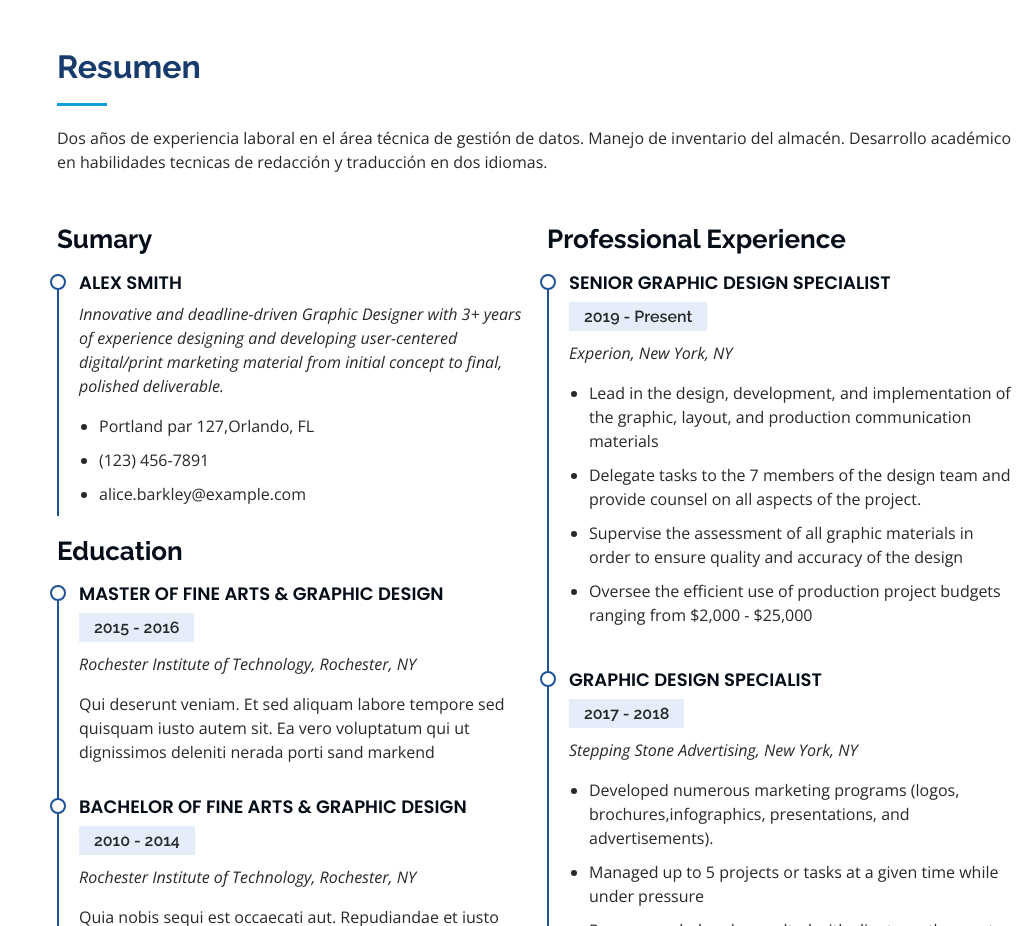
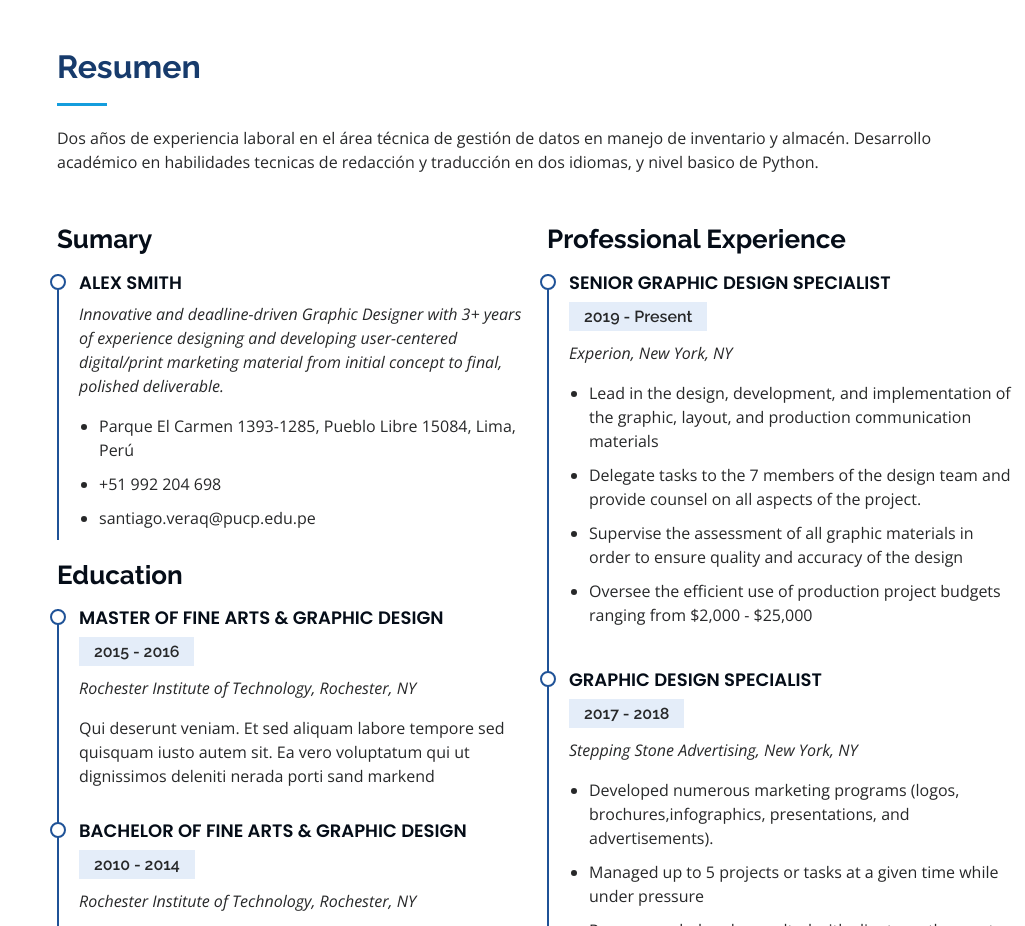
Before and after one commit to Santiago-vera-quispe/Portafolio, a plain HTML site: page index.html in a window 1280 px wide. Shown: the part 2040-2966 px from the top of the page, without its empty margins (255-1280 px from the left). Drawn offline with nearby package versions, Linux system fonts and the light colour scheme.

Commit message:
Update index.html

```diff
--- a/index.html
+++ b/index.html
@@ -178,7 +178,7 @@ ion<!DOCTYPE html>
       <div class="container">
         <div class="section-title">
           <h2>Resumen</h2>
-          <p>Dos años de experiencia laboral en el área técnica de gestión de datos. Manejo de inventario del almacén. Desarrollo académico en habilidades tecnicas de redacción y traducción en dos idiomas.
+          <p>Dos años de experiencia laboral en el área técnica de gestión de datos en manejo de inventario y almacén. Desarrollo académico en habilidades tecnicas de redacción y traducción en dos idiomas, y nivel basico de Python.
         </div>
         <div class="row">
           <div class="col-lg-6" data-aos="fade-up">
@@ -187,9 +187,9 @@ ion<!DOCTYPE html>
               <h4>Alex Smith</h4>
               <p><em>Innovative and deadline-driven Graphic Designer with 3+ years of experience designing and developing user-centered digital/print marketing material from initial concept to final, polished deliverable.</em></p>
               <ul>
-                <li>Portland par 127,Orlando, FL</li>
-                <li>(123) 456-7891</li>
-                <li>alice.barkley@example.com</li>
+                <li>Parque El Carmen 1393-1285, Pueblo Libre 15084, Lima, Perú</li>
+                <li>+51 992 204 698</li>
+                <li>santiago.veraq@pucp.edu.pe</li>
               </ul>
             </div>
             <h3 class="resume-title">Education</h3>
```
